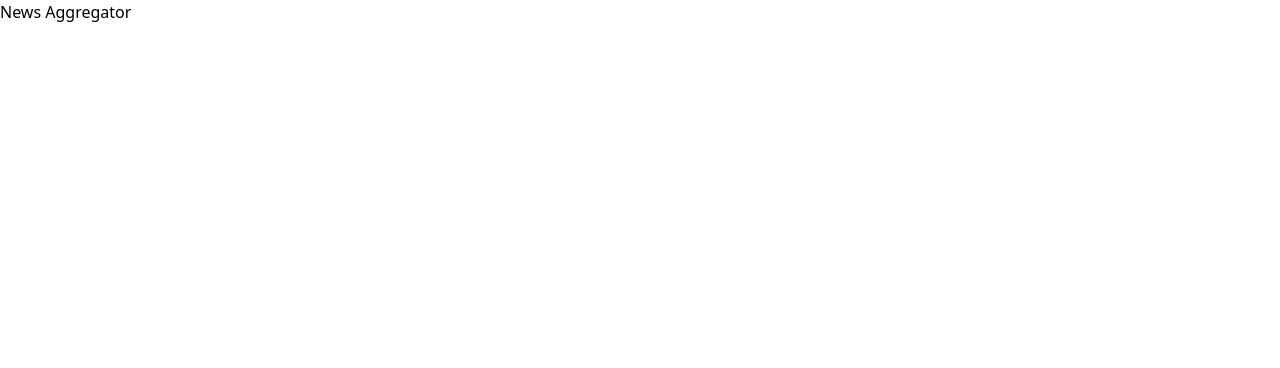
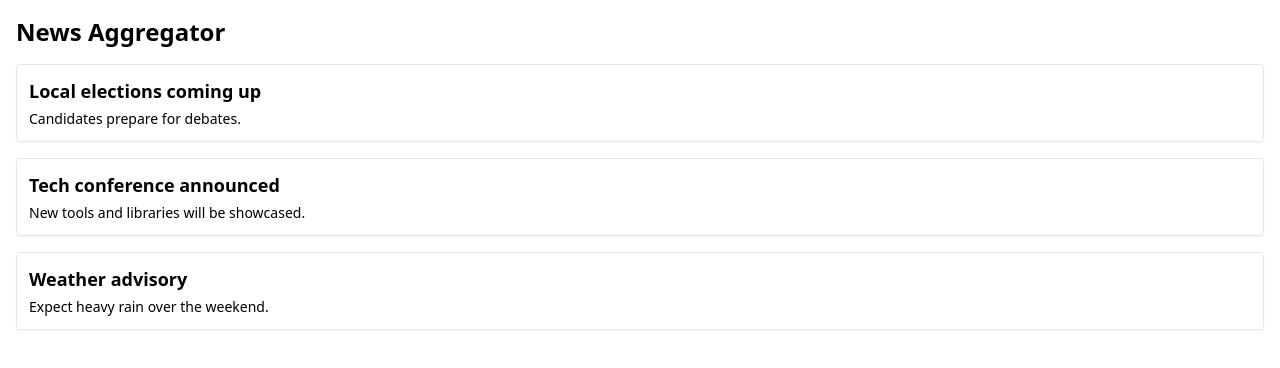
Before and after one commit to mtorabi/news-aggregator, a React (Create React App) app: page / in a window 1280 px wide. Shown: the top 368 px of the page. Built offline with nearby package versions, Linux system fonts and the light colour scheme.

Commit message:
add basic components

```diff
--- a/src/components/app/App.tsx
+++ b/src/components/app/App.tsx
@@ -1,8 +1,21 @@
 
 import './App.css';
+import React from 'react';
+import NewsList from '../news/news-list/news-list';
+
+const sampleNews = [
+  { id: '1', title: 'Local elections coming up', description: 'Candidates prepare for debates.' },
+  { id: '2', title: 'Tech conference announced', description: 'New tools and libraries will be showcased.' },
+  { id: '3', title: 'Weather advisory', description: 'Expect heavy rain over the weekend.' },
+];
 
 function App() {
-  return <h1>News Aggregator</h1>;
+  return (
+    <main className="app container mx-auto p-4">
+      <h1 className="text-2xl font-bold mb-4">News Aggregator</h1>
+      <NewsList items={sampleNews} />
+    </main>
+  );
 }
 
 export default App;
--- /dev/null
+++ b/src/components/news/news-card/news-card.tsx
@@ -0,0 +1,23 @@
+
+import React from 'react';
+
+export type NewsItem = {
+	id: string;
+	title: string;
+	description?: string;
+};
+
+type Props = {
+	item: NewsItem;
+};
+
+const NewsCard: React.FC<Props> = ({ item }) => {
+	return (
+		<article className="news-card border rounded p-3 shadow-sm">
+			<h3 className="text-lg font-semibold">{item.title}</h3>
+			{item.description && <p className="text-sm mt-1">{item.description}</p>}
+		</article>
+	);
+};
+
+export default NewsCard;
--- /dev/null
+++ b/src/components/news/news-list/news-list.tsx
@@ -0,0 +1,21 @@
+
+import React from 'react';
+import NewsCard, { NewsItem } from '../news-card/news-card';
+
+type Props = {
+	items: NewsItem[];
+};
+
+const NewsList: React.FC<Props> = ({ items }) => {
+	if (!items || items.length === 0) return <div>No news available.</div>;
+
+	return (
+		<section className="news-list grid gap-4">
+			{items.map((item) => (
+				<NewsCard key={item.id} item={item} />
+			))}
+		</section>
+	);
+};
+
+export default NewsList;
```
Also changed, not shown: 2 other files (tests, documents, lock files or other folders).
